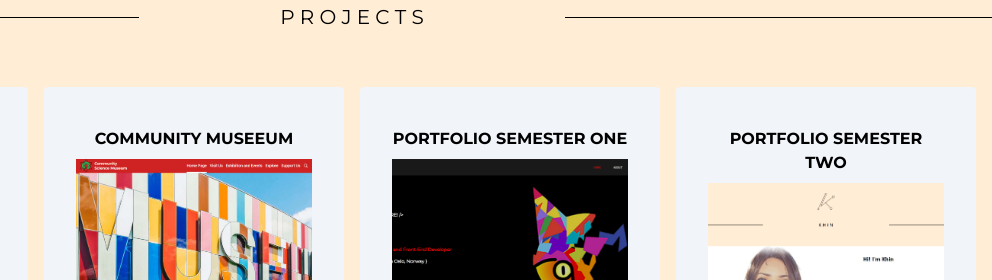
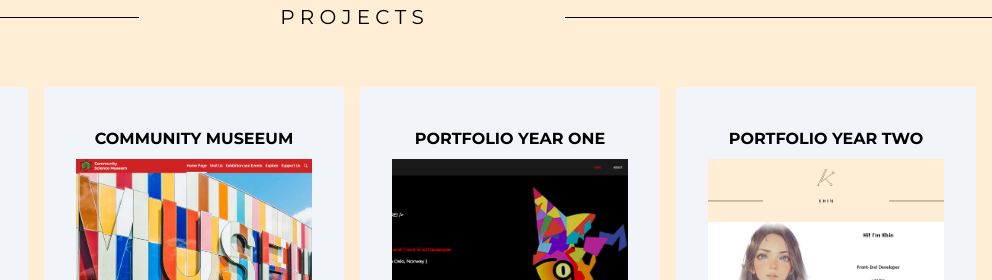
Before and after one commit to Khintin/portfoliokhin, a website: page public/index.html in a window 1280 px wide. Shown: the part 1373-1653 px from the top of the page, 288-1280 px from the left. Drawn offline with Linux system fonts and the light colour scheme.

Commit message:
Update index.html

```diff
--- a/public/index.html
+++ b/public/index.html
@@ -4,7 +4,7 @@
 <head>
 	<meta charset="UTF-8" />
 	<meta name="viewport" content="width=device-width, initial-scale=1.0" />
-	<title>Document</title>
+	<title>KHIN PORTFOLIO</title>
 	 <link rel="stylesheet" href="./styles.css"/>
 	 <link rel="preconnect" href="https://fonts.googleapis.com">
 <link rel="preconnect" href="https://fonts.gstatic.com" crossorigin>
@@ -112,7 +112,7 @@
 				</div>
 
 				<div class="p-8 bg-slate-100 rounded">
-					<h3 class="text-center font-bold my-2">PORTFOLIO SEMESTER ONE</h3>
+					<h3 class="text-center font-bold my-2">PORTFOLIO YEAR ONE</h3>
 					<img src="./images/Skjermbilde 2023-12-15 190622.png" alt="Semester one portfolio" class="w-full  object-cover h-48" />
 					<div class="flex flex-row justify-center mt-2">
 						<a href="https://deft-gingersnap-58f3aa.netlify.app/"><img src="./images/icons8-link-50.png" alt="icon link" class="hover:animate-bounce"/></a>
@@ -121,7 +121,7 @@
 				</div>
 
 				<div class="p-8 bg-slate-100 rounded">
-					<h3 class="text-center font-bold my-2">PORTFOLIO SEMESTER TWO</h3>
+					<h3 class="text-center font-bold my-2">PORTFOLIO YEAR TWO</h3>
 					<img src="./images/Skjermbilde 2023-12-15 191244.png" alt="homepage of portfolio two" class=" object-cover h-48 w-full" />
 					<div class="flex flex-row justify-center mt-2">
 						<a href="https://cristinasyv.com/index.html"><img src="./images/icons8-link-50.png" alt="link icon" class="hover:animate-bounce"/></a>
```
